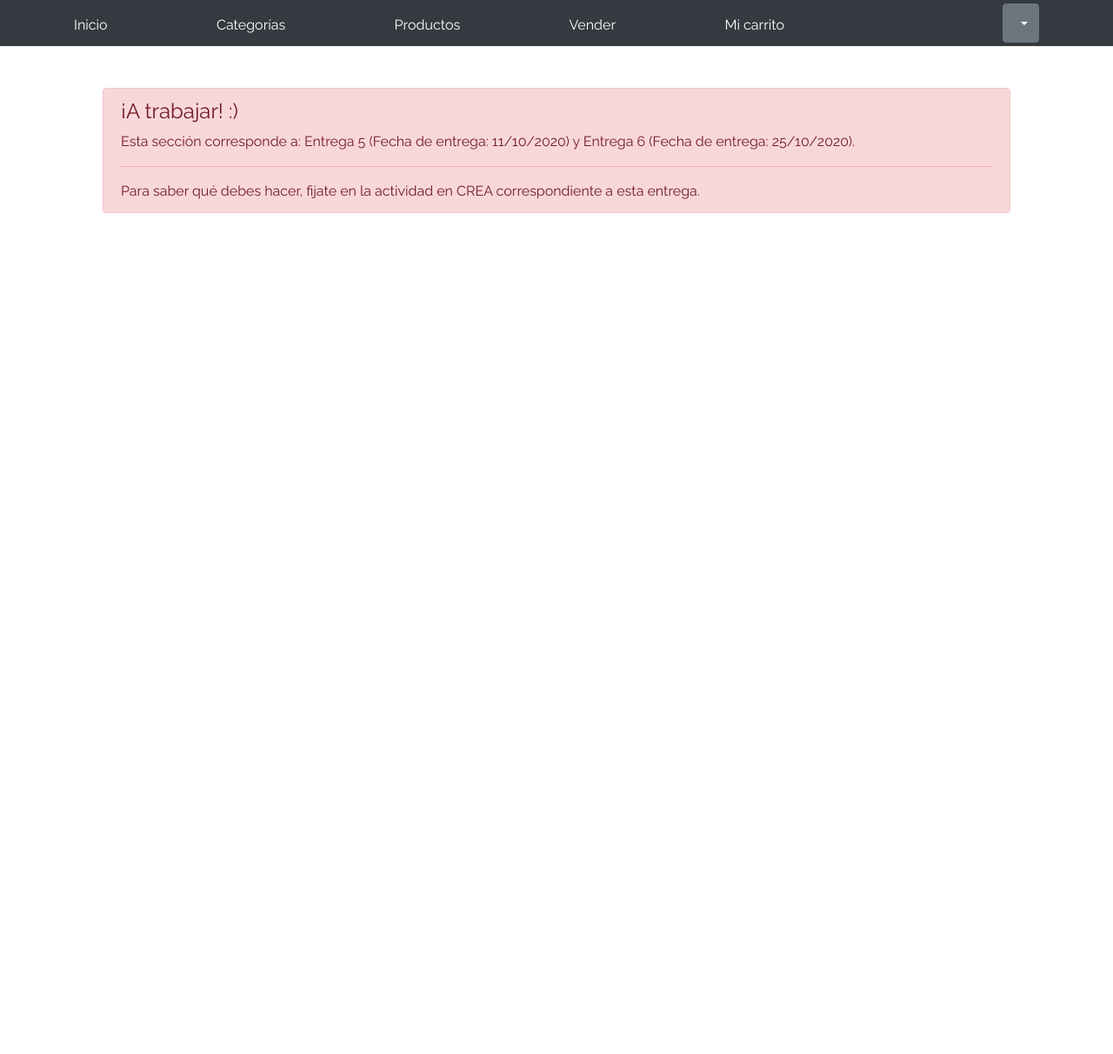
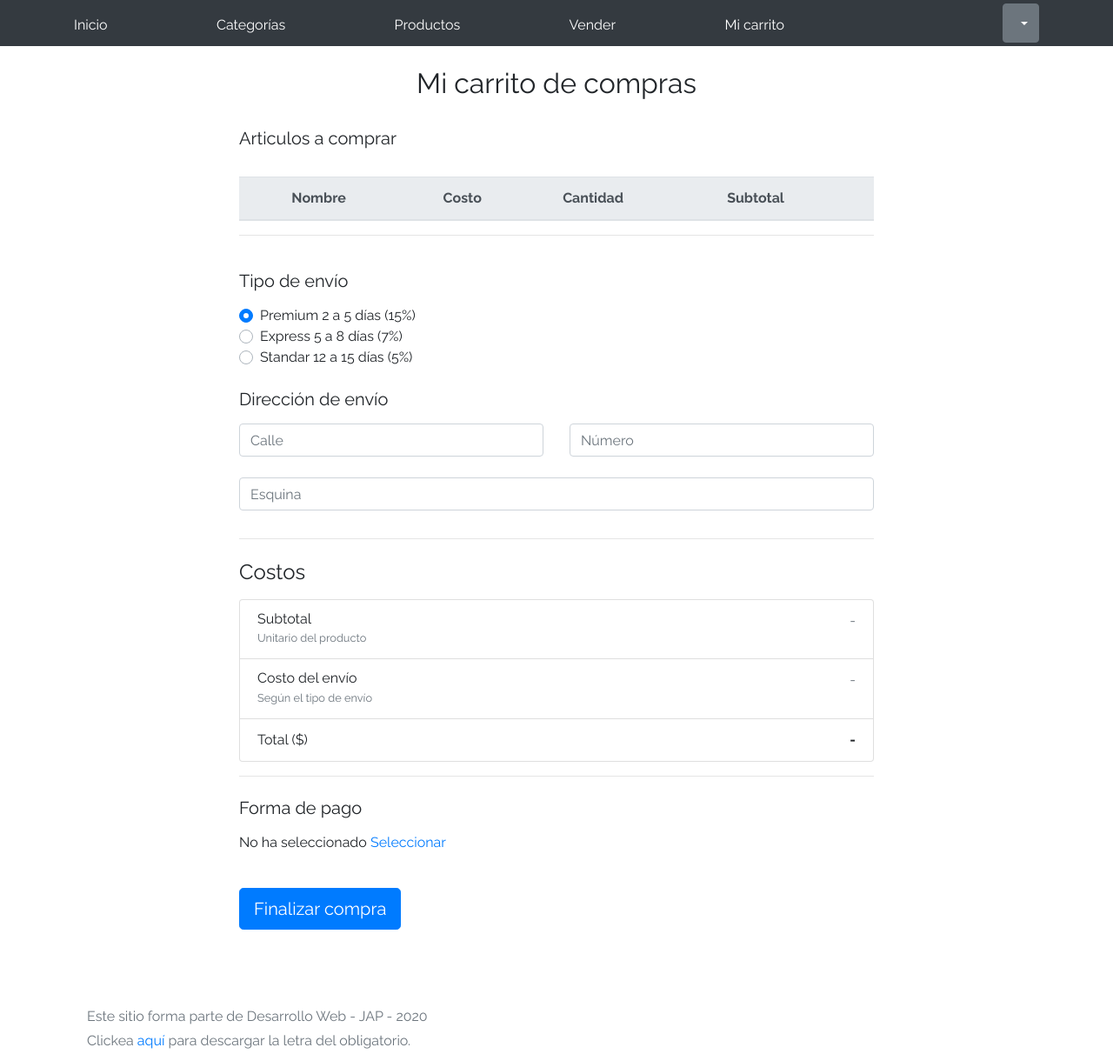
Before and after one commit to gianiguido/workspace-inicial, a plain HTML site: page cart.html in a window 1280 px wide. Shown: the whole page at 87% size. Before the commit the page ends 800 px from the top, so only its background shows below. Drawn offline with Linux system fonts and the light colour scheme; no server answers.

Commit message:
Entrega 5
Modificaciones en Cart.html y cart.js

```diff
--- a/cart.html
+++ b/cart.html
@@ -42,6 +42,7 @@
       <a class="py-2 d-none d-md-inline-block" href="products.html">Productos</a>
       <a class="py-2 d-none d-md-inline-block" href="sell.html">Vender</a>
       <a class="py-2 d-none d-md-inline-block" href="cart.html">Mi carrito</a>
+
       <div class="dropdown"></div>
           <button class="btn btn-secondary dropdown-toggle" type="button" id="dropdownMenuButton"
           data-toggle="dropdown" aria-haspopup="true" aria-expanded="false">
@@ -56,14 +57,114 @@
       </div>
     </div>
   </nav>
-  <div class="container p-5">
-    <div class="alert alert-danger" role="alert" style="position: relative; width:auto; top: 0;">
-      <h4 class="alert-heading">¡A trabajar! :)</h4>
-      <p>Esta sección corresponde a: Entrega 5 (Fecha de entrega: 11/10/2020) y Entrega 6 (Fecha de entrega: 25/10/2020).</p>
-      <hr>
-      <p class="mb-0">Para saber qué debes hacer, fijate en la actividad en CREA correspondiente a esta entrega.</p>
+
+  <!-- Código agregado -->
+
+    <div id="container"></div>
+    <div class="container">
+      <div class="row justify-content-md-center">
+        <div class="col-md-8 order-md-1">
+          <div class="text-center p-4"><h2>Mi carrito de compras</h2></div>
+      <table class="table">
+          <h5 for="">Articulos a comprar</h5>
+          <br>
+          <thead class="thead-light">
+            <tr>
+              <th scope="col"></th>
+              <th scope="col">Nombre</th>
+              <th scope="col">Costo</th>
+              <th scope="col">Cantidad</th>
+              <th scope="col">Subtotal</th>
+            </tr>
+          </thead>
+          <tbody id="tablaCarrito">
+
+          </tbody>
+        </table>
+
+        <hr>
+        <br>
+          <h5 class="mb-3">Tipo de envío</h5>
+          <div class="d-block my-3">
+            <div class="custom-control custom-radio">
+              <input id="premiumRadio" name="publicationType" type="radio" class="custom-control-input" checked="" required="">
+              <label class="custom-control-label" for="premiumRadio">Premium 2 a 5 días (15%)</label>
+            </div>
+            <div class="custom-control custom-radio">
+              <input id="expressRadio" name="publicationType" type="radio" class="custom-control-input" required="">
+              <label class="custom-control-label" for="expressRadio">Express 5 a 8 días (7%)</label>
+            </div>
+            <div class="custom-control custom-radio">
+              <input id="standardRadio" name="publicationType" type="radio" class="custom-control-input" required="">
+              <label class="custom-control-label" for="standardRadio">Standar 12 a 15 días (5%)</label>
+            </div>
+
+          <br>
+
+          <h5 class="mb-3">Dirección de envío</h5>
+          <form class="needs-validation" id="sell-info">
+            <div class="row">
+              <div class="col">
+                <input type="text" class="form-control" placeholder="Calle">
+              </div>
+              <div class="col">
+                <input type="text" class="form-control" placeholder="Número">
+              </div>
+            </div>
+            <br>
+            <div class="row">
+                <div class="col-md-12 mb-3">
+                  <input type="text" class="form-control" placeholder="Esquina">
+                </div>
+              </div>
+
+            <hr class="mb-4">
+
+            <h4 class="mb-3">Costos</h4>
+            <ul class="list-group mb-3">
+                <li class="list-group-item d-flex justify-content-between lh-condensed">
+                  <div>
+                    <h6 class="my-0">Subtotal</h6>
+                    <small class="text-muted">Unitario del producto</small>
+                  </div>
+                  <span class="text-muted" id="productCostText">-</span>
+                </li>
+                <li class="list-group-item d-flex justify-content-between lh-condensed">
+                  <div>
+                    <h6 class="my-0">Costo del envío</h6>
+                    <small class="text-muted">Según el tipo de envío</small>
+                  </div>
+                  <span class="text-muted" id="comissionText">-</span>
+                </li>
+                <li class="list-group-item d-flex justify-content-between">
+                  <span>Total ($)</span>
+                  <strong id="totalCostText">-</strong>
+                </li>
+              </ul>
+            <hr class="mb-4">
+            <div>
+              <h5 class="mb-3">Forma de pago</h5>
+              <p>No ha seleccionado <a href="">Seleccionar</a></p>
+            </div>
+            <br>
+            <button class="btn btn-primary btn-lg" type="submit">Finalizar compra</button>
+          </form>
+        </div>
+        <br>
+      </div>
     </div>
-  </div>
+
+    <footer class="text-muted">
+      <div class="container">
+          <p>Este sitio forma parte de Desarrollo Web - JAP - 2020</p>
+          <p>Clickea <a target="_blank" href="Letra.pdf">aquí</a> para descargar la letra del obligatorio.</p>
+      </div>
+    </footer>
+
+
+
+
+
   <div id="spinner-wrapper">
     <div class="lds-ring">
       <div></div>
--- a/js/cart.js
+++ b/js/cart.js
@@ -1,6 +1,51 @@
-//Función que se ejecuta una vez que se haya lanzado el evento de
-//que el documento se encuentra cargado, es decir, se encuentran todos los
-//elementos HTML presentes.
+var cartInfo = [];
+var cartArticles = [];
+var shippingPercentage = 0.15;
+let DOLLAR_SYMBOL = "USD ";
+let PESO_SYMBOL = "UYU ";
+
+
 document.addEventListener("DOMContentLoaded", function(e){
 
+    getJSONData(CART_URL).then(function(resultObj) {
+        let htmlContentToAppend = "";
+        if (resultObj.status === "ok") {
+            cartInfo = resultObj.data;
+            cartArticles = cartInfo.articles;
+            for (var i = 0; i < cartInfo.articles.length; i++) {
+                htmlContentToAppend += `
+                <tr>
+                    <th scope="row"><img src="`+ cartArticles[i].src +`" alt="" width="120px"></th>
+                    <td>`+ cartArticles[i].name +`</td>
+                    <td>`+ cartArticles[i].currency + ` `  + cartArticles[i].unitCost +`</td>
+                    <td><input class="form-control" style="width: 150px;" type="number" id="contadorProd">`+ cartArticles[i].count +`</td>
+                    <td class="font-weight-bold" id="productSubtotal">UYU 100</td>
+                </tr>`
+              document.getElementById("tablaCarrito").innerHTML = htmlContentToAppend;
+            }
+        }
+    });
+
+
+
+
+    document.getElementById("contadorProd").addEventListener("change",function(){
+        var contadorArt = document.getElementById("contadorProd").value;
+        var resultado = contadorArt * unitCost;
+    });
+
+    document.getElementById("premiumRadio").addEventListener("change", function(){
+        shippingPercentage = 0.15;
+        costoTotal();
+    });
+
+    document.getElementById("expressRadio").addEventListener("change", function(){
+        shippingPercentage = 0.07;
+        costoTotal();
+    });
+
+    document.getElementById("standardRadio").addEventListener("change", function(){
+        shippingPercentage = 0.05;
+        costoTotal();
+    });
 });
--- a/js/init.js
+++ b/js/init.js
@@ -6,6 +6,7 @@ const PRODUCT_INFO_URL = "https://japdevdep.github.io/ecommerce-api/product/5678
 const PRODUCT_INFO_COMMENTS_URL = "https://japdevdep.github.io/ecommerce-api/product/5678-comments.json";
 const CART_INFO_URL = "https://japdevdep.github.io/ecommerce-api/cart/987.json";
 const CART_BUY_URL = "https://japdevdep.github.io/ecommerce-api/cart/buy.json";
+const CART_URL = "https://japdevdep.github.io/ecommerce-api/cart/654.json";
 
 var showSpinner = function(){
   document.getElementById("spinner-wrapper").style.display = "block";
```
Also changed, not shown: css/styles.css (line endings or trailing spaces).
